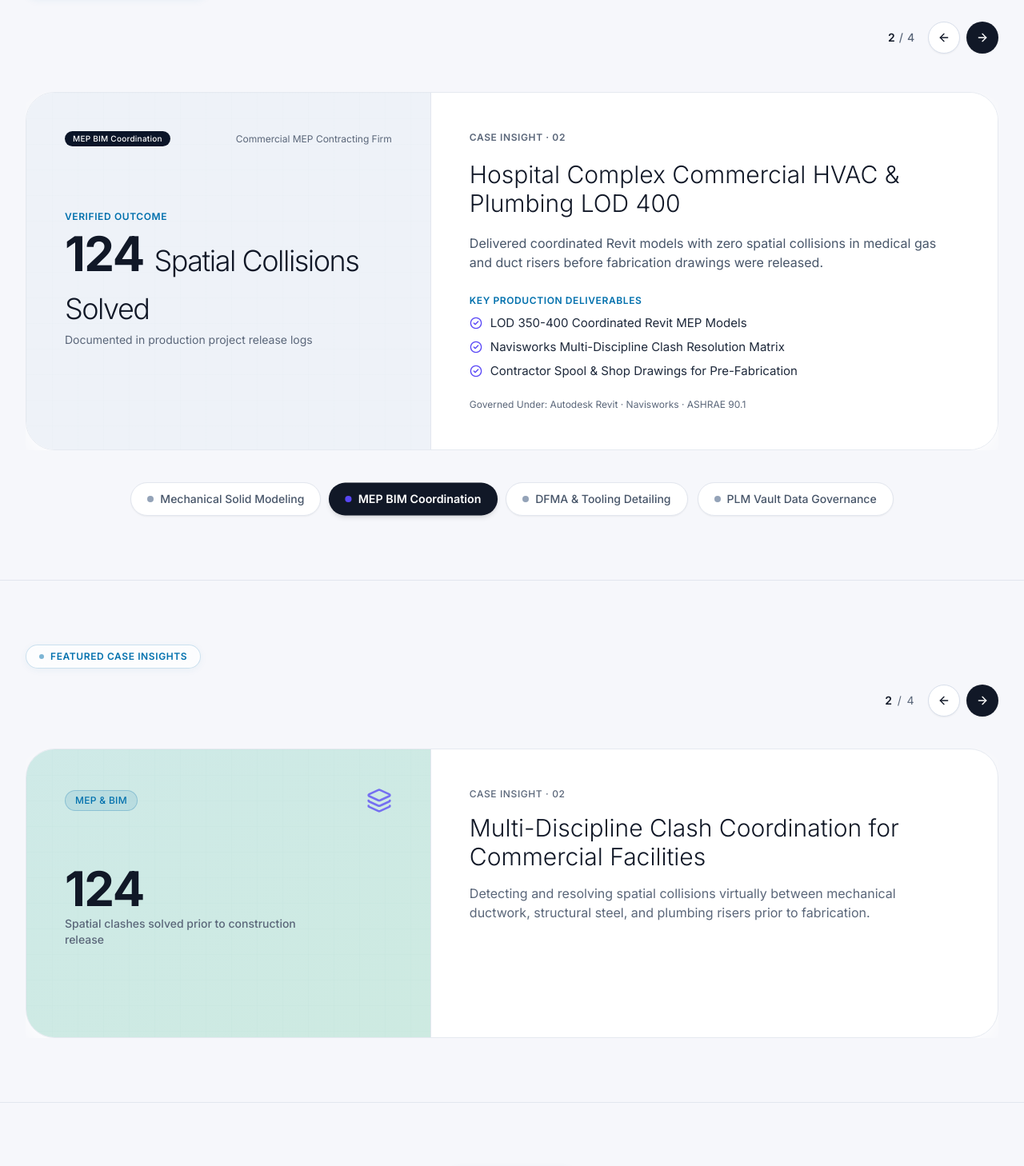
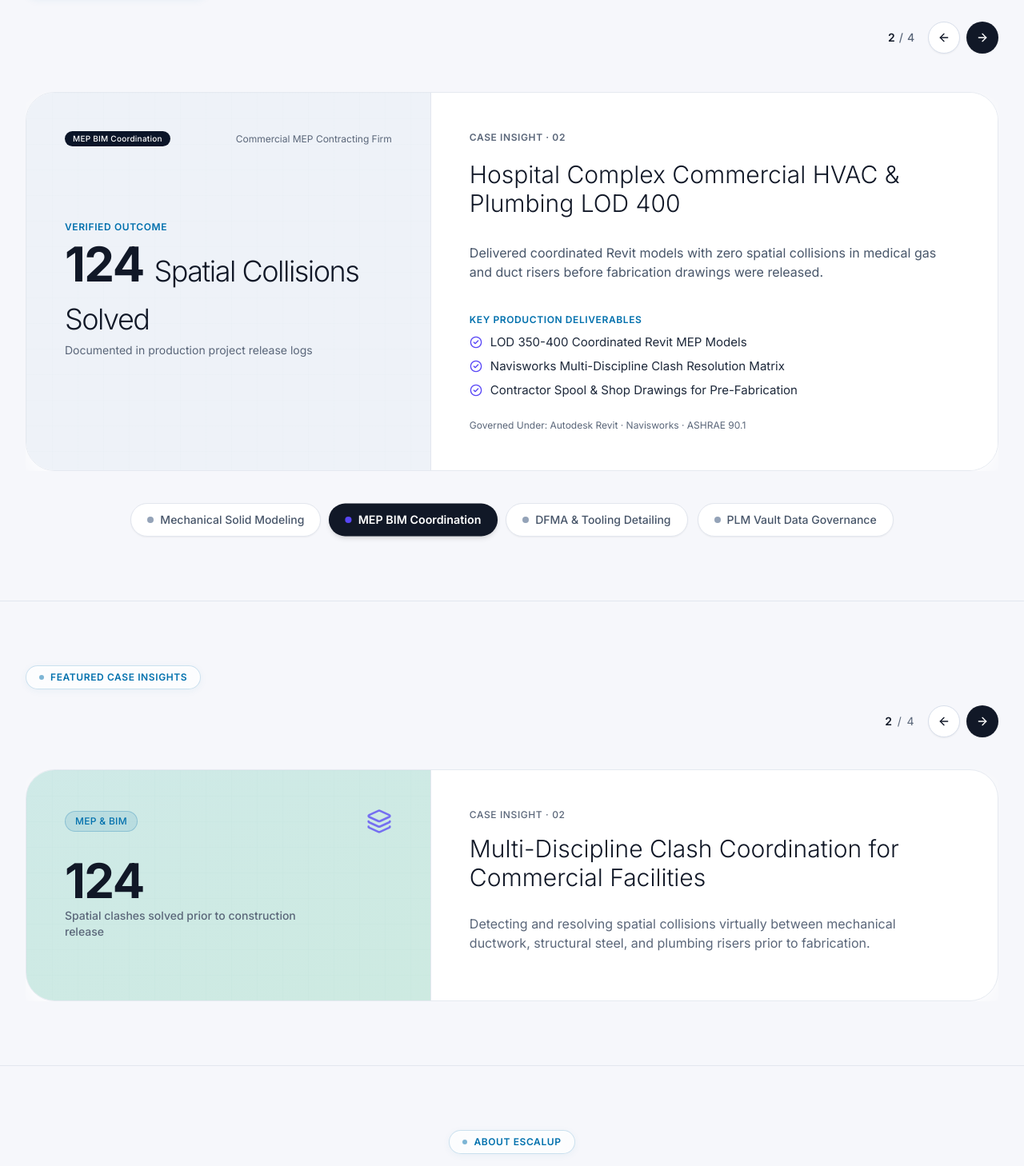
Before and after one commit to mdshafayatullahshanto/escalup, a React (Vite) app: page / in a window 1280 px wide. Shown: the part 7708-9166 px from the top of the page at 80% size. Built offline with nearby package versions, Linux system fonts and the light colour scheme; no server answers.

Commit message:
fix(carousel): eliminate layout shift and page jumping during slide transitions

```diff
--- a/src/components/InActionCarousel.jsx
+++ b/src/components/InActionCarousel.jsx
@@ -7,7 +7,7 @@
 // Includes 5-second autoplay looping 1 -> 2 -> 3 -> 4 -> 1 with pause/resume on hover, focus, and tab-hidden.
 
 import React, { useState, useEffect, useRef, useCallback } from 'react';
-import { motion, AnimatePresence } from 'framer-motion';
+import { motion } from 'framer-motion';
 import { ArrowLeft, ArrowRight, CheckCircle2 } from 'lucide-react';
 import Badge from './ui/Badge';
 import Card from './ui/Card';
@@ -79,6 +79,7 @@ const ACTION_PROJECTS = [
 
 export default function InActionCarousel() {
   const [activeIndex, setActiveIndex] = useState(0);
+  const [prevIndex, setPrevIndex] = useState(null);
   const [direction, setDirection] = useState(1);
   const [isHovered, setIsHovered] = useState(false);
   const [isFocused, setIsFocused] = useState(false);
@@ -96,30 +97,46 @@ export default function InActionCarousel() {
   const startTimeRef = useRef(0);
   const touchStartX = useRef(0);
   const touchEndX = useRef(0);
+  const touchStartY = useRef(0);
+  const touchEndY = useRef(0);
 
   // Manual & auto navigation
   const nextSlide = useCallback(() => {
     setDirection(1);
+    setPrevIndex(activeIndex);
     setActiveIndex((prev) => (prev === ACTION_PROJECTS.length - 1 ? 0 : prev + 1));
     remainingTimeRef.current = 5000;
     startTimeRef.current = Date.now();
-  }, []);
+  }, [activeIndex]);
 
   const prevSlide = useCallback(() => {
     setDirection(-1);
+    setPrevIndex(activeIndex);
     setActiveIndex((prev) => (prev === 0 ? ACTION_PROJECTS.length - 1 : prev - 1));
     remainingTimeRef.current = 5000;
     startTimeRef.current = Date.now();
-  }, []);
+  }, [activeIndex]);
 
   const goToSlide = useCallback((targetIndex) => {
     setActiveIndex((prev) => {
       if (targetIndex === prev) return prev;
       setDirection(targetIndex > prev ? 1 : -1);
+      setPrevIndex(prev);
       return targetIndex;
     });
     remainingTimeRef.current = 5000;
+    startTimeRef.current = Date.now();
   }, []);
+
+  // Clear prevIndex after transition completes
+  useEffect(() => {
+    if (prevIndex !== null) {
+      const timer = setTimeout(() => {
+        setPrevIndex(null);
+      }, 550);
+      return () => clearTimeout(timer);
+    }
+  }, [prevIndex, activeIndex]);
 
   // Reduced motion preference
   useEffect(() => {
@@ -175,48 +192,26 @@ export default function InActionCarousel() {
     return () => window.removeEventListener('keydown', handleKeyDown);
   }, [prevSlide, nextSlide]);
 
-  // Touch swipe support on mobile/tablet
+  // Touch swipe support on mobile/tablet with vertical scroll protection
   const handleTouchStart = (e) => {
     touchStartX.current = e.touches[0].clientX;
     touchEndX.current = e.touches[0].clientX;
+    touchStartY.current = e.touches[0].clientY;
+    touchEndY.current = e.touches[0].clientY;
   };
 
   const handleTouchMove = (e) => {
     touchEndX.current = e.touches[0].clientX;
+    touchEndY.current = e.touches[0].clientY;
   };
 
   const handleTouchEnd = () => {
-    const diff = touchStartX.current - touchEndX.current;
-    if (Math.abs(diff) > 40) {
-      if (diff > 0) nextSlide();
+    const diffX = touchStartX.current - touchEndX.current;
+    const diffY = touchStartY.current - touchEndY.current;
+    if (Math.abs(diffX) > 40 && Math.abs(diffX) > Math.abs(diffY) * 1.2) {
+      if (diffX > 0) nextSlide();
       else prevSlide();
     }
-  };
-
-  const currentProject = ACTION_PROJECTS[activeIndex];
-
-  // Directional slide variants (translateX + opacity, no layout jump)
-  const slideVariants = {
-    enter: (dir) => ({
-      x: isReducedMotion ? 0 : (dir > 0 ? 60 : -60),
-      opacity: 0,
-    }),
-    center: {
-      x: 0,
-      opacity: 1,
-      transition: {
-        x: { duration: isReducedMotion ? 0 : 0.6, ease: [0.22, 1, 0.36, 1] },
-        opacity: { duration: isReducedMotion ? 0 : 0.45, ease: 'easeOut' },
-      },
-    },
-    exit: (dir) => ({
-      x: isReducedMotion ? 0 : (dir > 0 ? -60 : 60),
-      opacity: 0,
-      transition: {
-        x: { duration: isReducedMotion ? 0 : 0.4, ease: [0.22, 1, 0.36, 1] },
-        opacity: { duration: isReducedMotion ? 0 : 0.3, ease: 'easeIn' },
-      },
-    }),
   };
 
   return (
@@ -286,54 +281,81 @@ export default function InActionCarousel() {
         </div>
 
         {/*
-          Reference White Card Design (Image 3):
+          Reference White Card Design: CSS Grid Stack for zero height fluctuation & zero layout shift.
           Left: Lavender-tinted panel with Verified Outcome stat & badge.
           Right: Pure white surface with narrative, deliverables checklist, and technical scope link.
         */}
         <div
-          className="relative w-full overflow-hidden cursor-grab active:cursor-grabbing select-none"
+          className="grid grid-cols-1 grid-rows-1 relative w-full overflow-hidden select-none"
           onTouchStart={handleTouchStart}
           onTouchMove={handleTouchMove}
           onTouchEnd={handleTouchEnd}
         >
-          <AnimatePresence mode="wait" custom={direction}>
+          {ACTION_PROJECTS.map((project, idx) => {
+            const isCurrent = idx === activeIndex;
+            const isPrev = idx === prevIndex;
+
+            let targetX = 0;
+            let targetOpacity = 0;
+            let zIndex = 0;
+            let pointerEvents = 'none';
+
+            if (isCurrent) {
+              targetX = 0;
+              targetOpacity = 1;
+              zIndex = 10;
+              pointerEvents = 'auto';
+            } else if (isPrev) {
+              targetX = isReducedMotion ? 0 : (direction > 0 ? -60 : 60);
+              targetOpacity = 0;
+              zIndex = 5;
+              pointerEvents = 'none';
+            } else {
+              targetX = isReducedMotion ? 0 : (direction > 0 ? 60 : -60);
+              targetOpacity = 0;
+              zIndex = 0;
+              pointerEvents = 'none';
+            }
+
+            return (
               <motion.div
-              key={currentProject.id}
-              custom={direction}
-              variants={slideVariants}
-              initial="enter"
-              animate="center"
-              exit="exit"
-              drag="x"
-              dragConstraints={{ left: 0, right: 0 }}
-              dragElastic={0.15}
-              onDragEnd={(e, { offset, velocity }) => {
-                const swipeThreshold = 40;
-                if (offset.x < -swipeThreshold || velocity.x < -250) {
-                  nextSlide();
-                } else if (offset.x > swipeThreshold || velocity.x > 250) {
-                  prevSlide();
-                }
+                key={project.id}
+                initial={false}
+                animate={{
+                  x: targetX,
+                  opacity: targetOpacity,
                 }}
+                transition={{
+                  x: { duration: isReducedMotion ? 0.01 : 0.5, ease: [0.22, 1, 0.36, 1] },
+                  opacity: { duration: isReducedMotion ? 0.01 : (isCurrent ? 0.45 : 0.3), ease: isCurrent ? 'easeOut' : 'easeIn' },
+                }}
+                className={`col-start-1 row-start-1 w-full h-full ${
+                  isCurrent ? 'relative z-10' : (isPrev ? 'relative z-[5]' : 'invisible pointer-events-none')
+                }`}
+                style={{
+                  zIndex,
+                  pointerEvents,
+                }}
+                aria-hidden={!isCurrent}
               >
                 <Card
                   variant="white"
                   radius="3xl"
                   hover={false}
-                className="w-full grid grid-cols-1 lg:grid-cols-12 overflow-hidden border border-[#E2E6EE] dark:border-white/10"
+                  className="w-full h-full grid grid-cols-1 lg:grid-cols-12 overflow-hidden border border-[#E2E6EE] dark:border-white/10"
                 >
-                {/* LEFT 5 COLS: Lavender-tinted Outcome & Metric Panel (Matching Image 3) */}
-              <div className="lg:col-span-5 p-8 sm:p-10 lg:p-12 bg-[#EEF2F8] dark:bg-[#131A24] flex flex-col justify-between border-b lg:border-b-0 lg:border-r border-[#E2E6EE] dark:border-white/10 relative overflow-hidden">
+                  {/* LEFT 5 COLS: Lavender-tinted Outcome & Metric Panel */}
+                  <div className="lg:col-span-5 p-8 sm:p-10 lg:p-12 bg-[#EEF2F8] dark:bg-[#131A24] flex flex-col justify-between border-b lg:border-b-0 lg:border-r border-[#E2E6EE] dark:border-white/10 relative overflow-hidden min-h-[240px] sm:min-h-[260px] lg:min-h-0">
                     {/* Blueprint grid subtle background */}
                     <div className="absolute inset-0 blueprint-grid opacity-15 pointer-events-none" />
 
                     {/* Top: Discipline Badge & Client Type */}
                     <div className="relative z-10 flex items-center justify-between gap-3">
                       <Badge variant="navy" size="xs">
-                    {currentProject.discipline}
+                        {project.discipline}
                       </Badge>
                       <span className="text-xs text-[#5A6679] dark:text-[#9BA8BA]">
-                    {currentProject.clientType}
+                        {project.clientType}
                       </span>
                     </div>
 
@@ -343,9 +365,9 @@ export default function InActionCarousel() {
                         Verified Outcome
                       </div>
                       <div className="text-4xl sm:text-5xl lg:text-6xl font-bold text-[#111827] dark:text-white tracking-tight leading-tight">
-                    {currentProject.metricNum}{' '}
+                        {project.metricNum}{' '}
                         <span className="font-light text-2xl sm:text-3xl lg:text-4xl block sm:inline text-[#111827] dark:text-white">
-                      {currentProject.metricPhrase}
+                          {project.metricPhrase}
                         </span>
                       </div>
                       <div className="text-xs sm:text-sm text-[#5A6679] dark:text-[#9BA8BA] mt-2 font-normal">
@@ -358,23 +380,23 @@ export default function InActionCarousel() {
                   <div className="lg:col-span-7 p-8 sm:p-10 lg:p-12 bg-white dark:bg-[#11161B] flex flex-col justify-between text-left">
                     <div className="space-y-5">
                       <div className="text-xs font-semibold uppercase tracking-wider text-[#5A6679] dark:text-[#9BA8BA]">
-                    Case Insight · 0{currentProject.id}
+                        Case Insight · 0{project.id}
                       </div>
 
-                  <h3 className="text-2xl sm:text-3xl font-light text-[#111827] dark:text-white leading-tight">
-                    {currentProject.title}
+                      <h3 className="text-2xl sm:text-3xl font-light text-[#111827] dark:text-white leading-tight min-h-[56px] sm:min-h-[64px] flex items-center">
+                        {project.title}
                       </h3>
 
-                  <p className="text-sm sm:text-base text-[#475569] dark:text-[#9BA8BA] leading-relaxed font-normal">
-                    {currentProject.outcome}
+                      <p className="text-sm sm:text-base text-[#475569] dark:text-[#9BA8BA] leading-relaxed font-normal min-h-[64px] sm:min-h-[72px] flex items-center">
+                        {project.outcome}
                       </p>
 
-                  {/* Deliverables List matching reference card style (Image 3) */}
-                  <div className="space-y-2.5 pt-2">
+                      {/* Deliverables List matching reference card style */}
+                      <div className="space-y-2.5 pt-2 min-h-[110px] sm:min-h-[116px]">
                         <div className="text-xs font-semibold uppercase tracking-wider text-[#0070AD] dark:text-[#38BDF8]">
                           Key Production Deliverables
                         </div>
-                    {currentProject.deliverables.map((item, dIdx) => (
+                        {project.deliverables.map((item, dIdx) => (
                           <div key={dIdx} className="flex items-center gap-2.5 text-sm sm:text-[15px] text-[#1E293B] dark:text-white/90">
                             <CheckCircle2 className="w-4 h-4 text-[#5846F6] shrink-0" />
                             <span>{item}</span>
@@ -384,14 +406,14 @@ export default function InActionCarousel() {
 
                       {/* Technical Standards */}
                       <div className="text-xs text-[#5A6679] dark:text-[#9BA8BA] pt-1">
-                    Governed Under: {currentProject.standards}
+                        Governed Under: {project.standards}
                       </div>
                     </div>
                   </div>
-
                 </Card>
               </motion.div>
-          </AnimatePresence>
+            );
+          })}
         </div>
 
         {/*
--- a/src/components/TopStoriesCarousel.jsx
+++ b/src/components/TopStoriesCarousel.jsx
@@ -4,7 +4,7 @@
 // and 5-second autoplay looping 1 -> 2 -> 3 -> 4 -> 1 with pause/resume on hover, focus, and tab-hidden.
 
 import React, { useState, useEffect, useRef, useCallback } from 'react';
-import { motion, AnimatePresence } from 'framer-motion';
+import { motion } from 'framer-motion';
 import { ArrowLeft, ArrowRight, Cpu, Layers, Wrench, Database } from 'lucide-react';
 import Badge from './ui/Badge';
 import Card from './ui/Card';
@@ -64,6 +64,7 @@ const TOP_STORIES = [
 
 export default function TopStoriesCarousel() {
   const [activeIndex, setActiveIndex] = useState(0);
+  const [prevIndex, setPrevIndex] = useState(null);
   const [direction, setDirection] = useState(1);
   const [isHovered, setIsHovered] = useState(false);
   const [isFocused, setIsFocused] = useState(false);
@@ -81,21 +82,35 @@ export default function TopStoriesCarousel() {
   const startTimeRef = useRef(0);
   const touchStartX = useRef(0);
   const touchEndX = useRef(0);
+  const touchStartY = useRef(0);
+  const touchEndY = useRef(0);
 
   // Manual & auto navigation
   const nextSlide = useCallback(() => {
     setDirection(1);
+    setPrevIndex(activeIndex);
     setActiveIndex((prev) => (prev === TOP_STORIES.length - 1 ? 0 : prev + 1));
     remainingTimeRef.current = 5000;
     startTimeRef.current = Date.now();
-  }, []);
+  }, [activeIndex]);
 
   const prevSlide = useCallback(() => {
     setDirection(-1);
+    setPrevIndex(activeIndex);
     setActiveIndex((prev) => (prev === 0 ? TOP_STORIES.length - 1 : prev - 1));
     remainingTimeRef.current = 5000;
     startTimeRef.current = Date.now();
-  }, []);
+  }, [activeIndex]);
+
+  // Clear prevIndex after transition completes
+  useEffect(() => {
+    if (prevIndex !== null) {
+      const timer = setTimeout(() => {
+        setPrevIndex(null);
+      }, 550);
+      return () => clearTimeout(timer);
+    }
+  }, [prevIndex, activeIndex]);
 
   // Reduced motion preference
   useEffect(() => {
@@ -151,50 +166,29 @@ export default function TopStoriesCarousel() {
     return () => window.removeEventListener('keydown', handleKeyDown);
   }, [prevSlide, nextSlide]);
 
-  // Touch swipe support
+  // Touch swipe support with vertical scroll protection
   const handleTouchStart = (e) => {
     touchStartX.current = e.touches[0].clientX;
     touchEndX.current = e.touches[0].clientX;
+    touchStartY.current = e.touches[0].clientY;
+    touchEndY.current = e.touches[0].clientY;
   };
 
   const handleTouchMove = (e) => {
     touchEndX.current = e.touches[0].clientX;
+    touchEndY.current = e.touches[0].clientY;
   };
 
   const handleTouchEnd = () => {
-    const diff = touchStartX.current - touchEndX.current;
-    if (Math.abs(diff) > 40) {
-      if (diff > 0) nextSlide();
+    const diffX = touchStartX.current - touchEndX.current;
+    const diffY = touchStartY.current - touchEndY.current;
+    if (Math.abs(diffX) > 40 && Math.abs(diffX) > Math.abs(diffY) * 1.2) {
+      if (diffX > 0) nextSlide();
       else prevSlide();
     }
   };
 
-  const current = TOP_STORIES[activeIndex];
-  const Icon = current.icon;
 
-  // Directional slide variants (translateX + opacity, no layout jump)
-  const slideVariants = {
-    enter: (dir) => ({
-      x: isReducedMotion ? 0 : (dir > 0 ? 60 : -60),
-      opacity: 0,
-    }),
-    center: {
-      x: 0,
-      opacity: 1,
-      transition: {
-        x: { duration: isReducedMotion ? 0 : 0.6, ease: [0.22, 1, 0.36, 1] },
-        opacity: { duration: isReducedMotion ? 0 : 0.45, ease: 'easeOut' },
-      },
-    },
-    exit: (dir) => ({
-      x: isReducedMotion ? 0 : (dir > 0 ? -60 : 60),
-      opacity: 0,
-      transition: {
-        x: { duration: isReducedMotion ? 0 : 0.4, ease: [0.22, 1, 0.36, 1] },
-        opacity: { duration: isReducedMotion ? 0 : 0.3, ease: 'easeIn' },
-      },
-    }),
-  };
 
   return (
     <section
@@ -254,58 +248,86 @@ export default function TopStoriesCarousel() {
           </div>
         </div>
 
-        {/* Carousel Content Container (Image Left, Content Right) */}
+        {/* Carousel Content Container (CSS Grid Stack: Zero Height Fluctuation & Zero Layout Shift) */}
         <div
-          className="relative overflow-hidden cursor-grab active:cursor-grabbing select-none"
+          className="grid grid-cols-1 grid-rows-1 relative w-full overflow-hidden select-none"
           onTouchStart={handleTouchStart}
           onTouchMove={handleTouchMove}
           onTouchEnd={handleTouchEnd}
         >
-          <AnimatePresence mode="wait" custom={direction}>
+          {TOP_STORIES.map((story, idx) => {
+            const isCurrent = idx === activeIndex;
+            const isPrev = idx === prevIndex;
+            const StoryIcon = story.icon;
+
+            let targetX = 0;
+            let targetOpacity = 0;
+            let zIndex = 0;
+            let pointerEvents = 'none';
+
+            if (isCurrent) {
+              targetX = 0;
+              targetOpacity = 1;
+              zIndex = 10;
+              pointerEvents = 'auto';
+            } else if (isPrev) {
+              targetX = isReducedMotion ? 0 : (direction > 0 ? -60 : 60);
+              targetOpacity = 0;
+              zIndex = 5;
+              pointerEvents = 'none';
+            } else {
+              targetX = isReducedMotion ? 0 : (direction > 0 ? 60 : -60);
+              targetOpacity = 0;
+              zIndex = 0;
+              pointerEvents = 'none';
+            }
+
+            return (
               <motion.div
-              key={current.id}
-              custom={direction}
-              variants={slideVariants}
-              initial="enter"
-              animate="center"
-              exit="exit"
-              drag="x"
-              dragConstraints={{ left: 0, right: 0 }}
-              dragElastic={0.15}
-              onDragEnd={(e, { offset, velocity }) => {
-                const swipeThreshold = 40;
-                if (offset.x < -swipeThreshold || velocity.x < -250) {
-                  nextSlide();
-                } else if (offset.x > swipeThreshold || velocity.x > 250) {
-                  prevSlide();
-                }
+                key={story.id}
+                initial={false}
+                animate={{
+                  x: targetX,
+                  opacity: targetOpacity,
                 }}
+                transition={{
+                  x: { duration: isReducedMotion ? 0.01 : 0.5, ease: [0.22, 1, 0.36, 1] },
+                  opacity: { duration: isReducedMotion ? 0.01 : (isCurrent ? 0.45 : 0.3), ease: isCurrent ? 'easeOut' : 'easeIn' },
+                }}
+                className={`col-start-1 row-start-1 w-full h-full ${
+                  isCurrent ? 'relative z-10' : (isPrev ? 'relative z-[5]' : 'invisible pointer-events-none')
+                }`}
+                style={{
+                  zIndex,
+                  pointerEvents,
+                }}
+                aria-hidden={!isCurrent}
               >
                 <Card
                   variant="white"
                   radius="3xl"
                   hover={false}
-                className="grid grid-cols-1 lg:grid-cols-12 overflow-hidden border border-[#E2E6EE] dark:border-white/10"
+                  className="w-full h-full grid grid-cols-1 lg:grid-cols-12 overflow-hidden border border-[#E2E6EE] dark:border-white/10"
                 >
                   {/* LEFT: Abstract Image / Visual Card Panel (5 cols) */}
-                <div className={`lg:col-span-5 p-8 sm:p-12 bg-gradient-to-br ${current.color} dark:bg-[#121A23] flex flex-col justify-between min-h-[280px] sm:min-h-[360px] relative overflow-hidden border-b lg:border-b-0 lg:border-r border-[#E2E6EE] dark:border-white/10`}>
+                  <div className={`lg:col-span-5 p-8 sm:p-12 bg-gradient-to-br ${story.color} dark:bg-[#121A23] flex flex-col justify-between min-h-[260px] sm:min-h-[320px] lg:min-h-0 relative overflow-hidden border-b lg:border-b-0 lg:border-r border-[#E2E6EE] dark:border-white/10`}>
                     {/* Subtle technical background grid */}
                     <div className="absolute inset-0 blueprint-grid opacity-20 pointer-events-none" />
 
                     <div className="relative z-10 flex items-center justify-between">
-                    <Badge variant={current.badgeVariant} size="sm">
-                      {current.tag}
+                      <Badge variant={story.badgeVariant} size="sm">
+                        {story.tag}
                       </Badge>
-                    <Icon className="w-8 h-8 text-[#5846F6] dark:text-[#A5B4FC] opacity-75" />
+                      <StoryIcon className="w-8 h-8 text-[#5846F6] dark:text-[#A5B4FC] opacity-75" />
                     </div>
 
                     {/* Impact Metric Banner */}
                     <div className="relative z-10 my-auto py-6">
                       <div className="text-4xl sm:text-5xl lg:text-6xl font-bold text-[#111827] dark:text-white tracking-tight">
-                      {current.metric}
+                        {story.metric}
                       </div>
                       <div className="text-xs sm:text-sm font-medium text-[#5A6679] dark:text-[#9BA8BA] mt-1 max-w-xs">
-                      {current.metricLabel}
+                        {story.metricLabel}
                       </div>
                     </div>
                   </div>
@@ -314,21 +336,22 @@ export default function TopStoriesCarousel() {
                   <div className="lg:col-span-7 p-8 sm:p-12 flex flex-col justify-between">
                     <div className="space-y-4">
                       <div className="text-xs text-[#5A6679] dark:text-[#9BA8BA] uppercase tracking-wider font-medium">
-                      Case Insight · 0{current.id}
+                        Case Insight · 0{story.id}
                       </div>
 
-                    <h3 className="text-xl sm:text-2xl lg:text-3xl font-light text-[#111827] dark:text-white leading-snug">
-                      {current.title}
+                      <h3 className="text-xl sm:text-2xl lg:text-3xl font-light text-[#111827] dark:text-white leading-snug min-h-[56px] sm:min-h-[64px] flex items-center">
+                        {story.title}
                       </h3>
 
-                    <p className="text-sm sm:text-base text-[#5A6679] dark:text-[#9BA8BA] leading-relaxed">
-                      {current.description}
+                      <p className="text-sm sm:text-base text-[#5A6679] dark:text-[#9BA8BA] leading-relaxed min-h-[64px] sm:min-h-[72px] flex items-center">
+                        {story.description}
                       </p>
                     </div>
                   </div>
                 </Card>
               </motion.div>
-          </AnimatePresence>
+            );
+          })}
         </div>
 
       </div>
```
Lines whose indentation alone changed are shown as unchanged.
